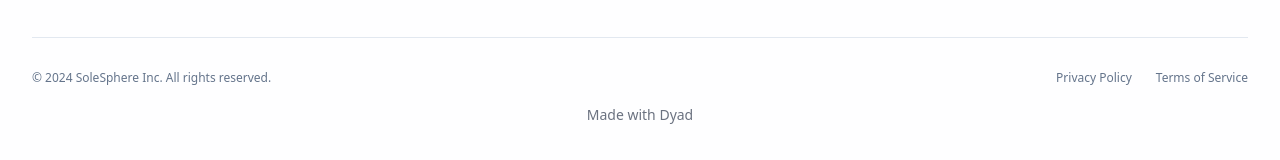
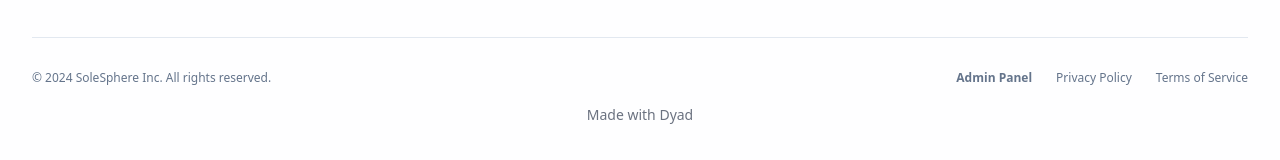
Before and after one commit to americamahtab-cell/Shoe, a React (Vite) app: page / in a window 1280 px wide. Shown: the part 2057-2217 px from the top of the page. Built offline with nearby package versions, Linux system fonts and the light colour scheme.

Commit message:
[dyad] Providing access instructions for the Admin Panel - wrote 1 file(s)

```diff
--- a/src/pages/Index.tsx
+++ b/src/pages/Index.tsx
@@ -9,6 +9,7 @@ import CartDrawer from '@/components/CartDrawer';
 import { shoes, Shoe } from '@/data/shoes';
 import { showSuccess } from '@/utils/toast';
 import { MadeWithDyad } from "@/components/made-with-dyad";
+import { Link } from 'react-router-dom';
 
 const Index = () => {
   const [cartItems, setCartItems] = useState<Shoe[]>([]);
@@ -100,6 +101,7 @@ const Index = () => {
           <div className="pt-8 border-t flex flex-col md:flex-row justify-between items-center gap-4">
             <p className="text-xs text-muted-foreground">© 2024 SoleSphere Inc. All rights reserved.</p>
             <div className="flex gap-6 text-xs text-muted-foreground">
+              <Link to="/admin" className="hover:text-primary font-bold">Admin Panel</Link>
               <a href="#" className="hover:text-primary">Privacy Policy</a>
               <a href="#" className="hover:text-primary">Terms of Service</a>
             </div>
```
